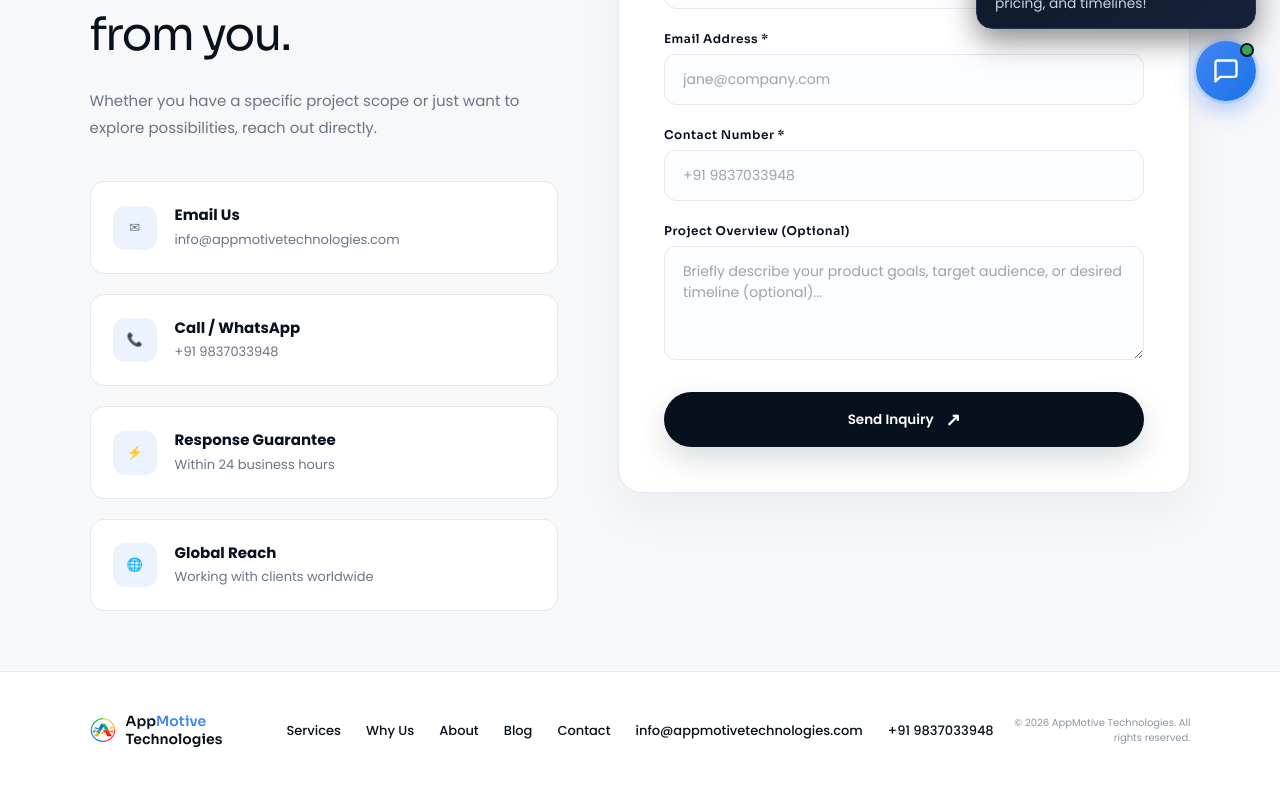
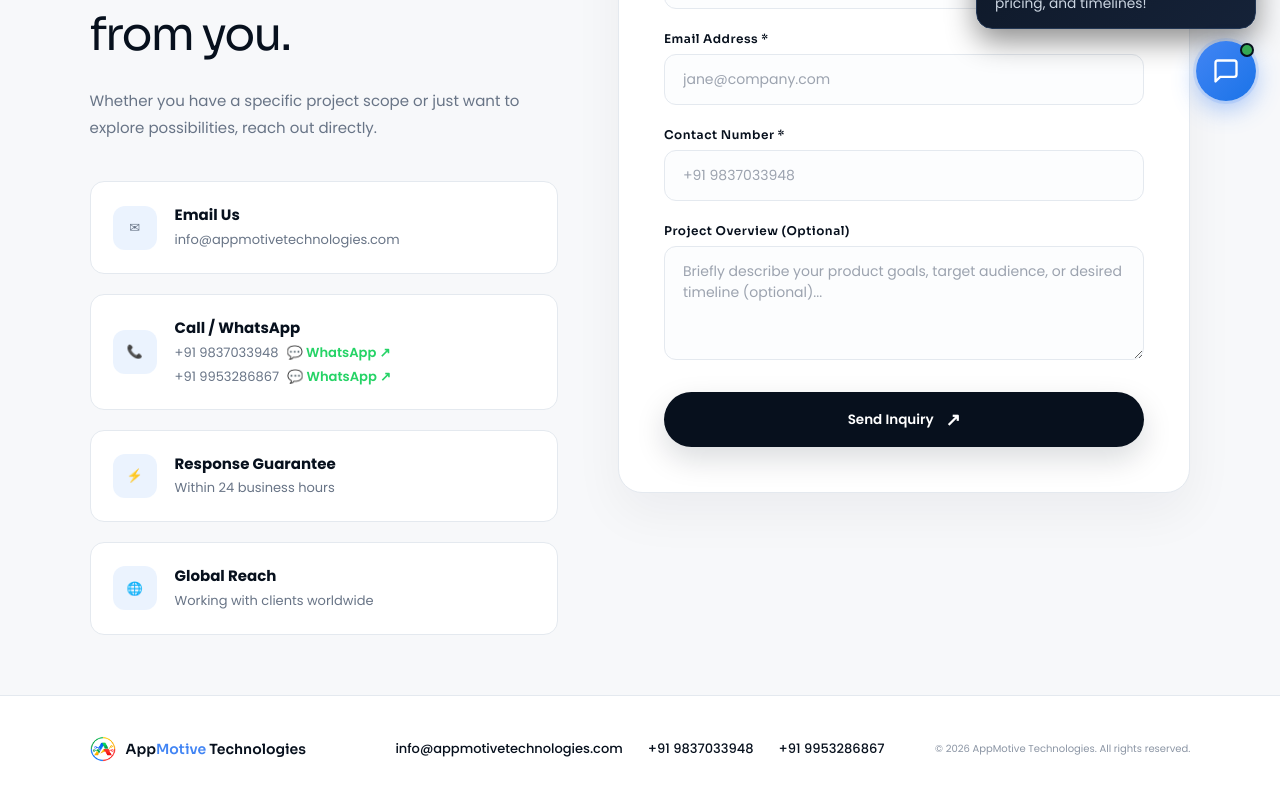
Before and after one commit to keshav740/app-motive, a Next.js app: page /contact in a window 1280 px wide. Shown: the part 675-1475 px from the top of the page. Built offline with nearby package versions, Linux system fonts and the light colour scheme.

Commit message:
new number update

```diff
--- a/app/api/chat/route.js
+++ b/app/api/chat/route.js
@@ -29,7 +29,7 @@ AppMotive Key Details:
   - Clients retain 100% intellectual property (IP) and source code ownership upon completion. Standard NDAs signed prior to kickoff.
 - Official Contact Info:
   - Email: info@appmotivetechnologies.com
-  - Phone: +91 9837033948
+  - Phone / WhatsApp: +91 9837033948, +91 9953286867
   - Official Website: https://www.appmotivetechnologies.com
 
 Guidelines:
@@ -162,7 +162,7 @@ export async function POST(request) {
 
     if (!success || !reply) {
       reply =
-        "Thank you for reaching out to AppMotive Technologies! We specialize in custom web development, mobile applications, cloud engineering, and AI automation. Would you like to share your project idea or schedule a free call with our senior architects at info@appmotivetechnologies.com or +91 9837033948?";
+        "Thank you for reaching out to AppMotive Technologies! We specialize in custom web development, mobile applications, cloud engineering, and AI automation. Would you like to share your project idea or schedule a free call with our senior architects at info@appmotivetechnologies.com or +91 9837033948 / +91 9953286867?";
     }
 
     return NextResponse.json({
--- a/app/components/Chatbot.js
+++ b/app/components/Chatbot.js
@@ -78,7 +78,7 @@ export default function Chatbot() {
             role: 'assistant',
             content:
               data.reply ||
-              "I'm here to assist! Reach our engineering team at info@appmotivetechnologies.com or +91 9837033948.",
+              "I'm here to assist! Reach our engineering team at info@appmotivetechnologies.com or call/WhatsApp +91 9837033948 / +91 9953286867.",
           },
         ]);
       }
@@ -88,7 +88,7 @@ export default function Chatbot() {
         {
           role: 'assistant',
           content:
-            "I'm experiencing a brief network hiccup, but our senior engineers are ready to help! You can reach us directly at info@appmotivetechnologies.com or call +91 9837033948.",
+            "I'm experiencing a brief network hiccup, but our senior engineers are ready to help! You can reach us directly at info@appmotivetechnologies.com or call/WhatsApp +91 9837033948 / +91 9953286867.",
         },
       ]);
     } finally {
@@ -418,7 +418,7 @@ export default function Chatbot() {
           {/* WhatsApp Direct Option */}
           <div
             style={{
-              padding: '6px 16px',
+              padding: '6px 14px',
               background: '#0a1424',
               borderTop: '1px solid #182436',
               display: 'flex',
@@ -426,24 +426,46 @@ export default function Chatbot() {
               justifyContent: 'space-between',
               fontSize: '0.74rem',
               color: '#8fa0b5',
+              flexWrap: 'wrap',
+              gap: '6px',
             }}
           >
             <span>Need human engineer?</span>
+            <div style={{ display: 'flex', alignItems: 'center', gap: '8px', flexWrap: 'wrap' }}>
               <a
                 href="https://wa.me/919837033948?text=Hello%20AppMotive%20Technologies%2C%20I%20am%20interested%20in%20discussing%20a%20project."
                 target="_blank"
                 rel="noopener noreferrer"
+                title="Chat on WhatsApp (+91 9837033948)"
                 style={{
                   color: '#25D366',
                   textDecoration: 'none',
                   fontWeight: 600,
-                display: 'flex',
+                  display: 'inline-flex',
                   alignItems: 'center',
-                gap: '4px',
+                  gap: '3px',
                 }}
               >
-              <span>💬</span> WhatsApp Direct ↗
+                <span>💬</span> WhatsApp 1 ↗
               </a>
+              <span style={{ color: '#334155' }}>|</span>
+              <a
+                href="https://wa.me/919953286867?text=Hello%20AppMotive%20Technologies%2C%20I%20am%20interested%20in%20discussing%20a%20project."
+                target="_blank"
+                rel="noopener noreferrer"
+                title="Chat on WhatsApp (+91 9953286867)"
+                style={{
+                  color: '#25D366',
+                  textDecoration: 'none',
+                  fontWeight: 600,
+                  display: 'inline-flex',
+                  alignItems: 'center',
+                  gap: '3px',
+                }}
+              >
+                <span>💬</span> WhatsApp 2 ↗
+              </a>
+            </div>
           </div>
 
           {/* Input Form */}
--- a/app/components/Footer.js
+++ b/app/components/Footer.js
@@ -1,5 +1,3 @@
-import Link from 'next/link';
-
 export default function Footer() {
   return (
     <footer>
@@ -8,13 +6,9 @@ export default function Footer() {
         <span>App<span style={{ color: 'var(--blue)' }}>Motive</span> Technologies</span>
       </div>
       <div className="footer-links">
-        <Link href="/services">Services</Link>
-        <Link href="/why-us">Why Us</Link>
-        <Link href="/about">About</Link>
-        <Link href="/blog">Blog</Link>
-        <Link href="/contact">Contact</Link>
         <a href="mailto:info@appmotivetechnologies.com">info@appmotivetechnologies.com</a>
         <a href="tel:+919837033948">+91 9837033948</a>
+        <a href="tel:+919953286867">+91 9953286867</a>
       </div>
       <div className="copyright">© 2026 AppMotive Technologies. All rights reserved.</div>
     </footer>
--- a/app/contact/ContactClient.js
+++ b/app/contact/ContactClient.js
@@ -153,7 +153,30 @@ export default function ContactClient() {
                 <span className="card-icon">📞</span>
                 <div>
                   <strong>Call / WhatsApp</strong>
-                  <a href="tel:+919837033948">+91 9837033948</a>
+                  <div style={{ display: 'flex', flexDirection: 'column', gap: '4px', marginTop: '4px' }}>
+                    <div style={{ display: 'flex', alignItems: 'center', gap: '8px', flexWrap: 'wrap' }}>
+                      <a href="tel:+919837033948">+91 9837033948</a>
+                      <a
+                        href="https://wa.me/919837033948?text=Hello%20AppMotive%20Technologies%2C%20I%20am%20interested%20in%20discussing%20a%20project."
+                        target="_blank"
+                        rel="noopener noreferrer"
+                        style={{ color: '#25D366', fontSize: '0.82rem', fontWeight: 600, textDecoration: 'none' }}
+                      >
+                        💬 WhatsApp ↗
+                      </a>
+                    </div>
+                    <div style={{ display: 'flex', alignItems: 'center', gap: '8px', flexWrap: 'wrap' }}>
+                      <a href="tel:+919953286867">+91 9953286867</a>
+                      <a
+                        href="https://wa.me/919953286867?text=Hello%20AppMotive%20Technologies%2C%20I%20am%20interested%20in%20discussing%20a%20project."
+                        target="_blank"
+                        rel="noopener noreferrer"
+                        style={{ color: '#25D366', fontSize: '0.82rem', fontWeight: 600, textDecoration: 'none' }}
+                      >
+                        💬 WhatsApp ↗
+                      </a>
+                    </div>
+                  </div>
                 </div>
               </div>
 
--- a/app/contact/page.js
+++ b/app/contact/page.js
@@ -43,7 +43,7 @@ const jsonLdContact = {
     '@type': 'Organization',
     name: 'AppMotive Technologies',
     email: 'info@appmotivetechnologies.com',
-    telephone: '+91-9837033948',
+    telephone: ['+91-9837033948', '+91-9953286867'],
     url: 'https://www.appmotivetechnologies.com',
   },
 };
--- a/app/landing/LandingClient.js
+++ b/app/landing/LandingClient.js
@@ -593,9 +593,32 @@ export default function LandingClient() {
                 <a href="mailto:info@appmotivetechnologies.com" style={{ display: 'inline-flex', alignItems: 'center', gap: '8px', color: '#07101d', fontSize: '0.86rem', textDecoration: 'none', fontWeight: 600 }}>
                   <span style={{ color: '#4285F4' }}>✉</span> info@appmotivetechnologies.com
                 </a>
-                <a href="tel:+919837033948" style={{ display: 'inline-flex', alignItems: 'center', gap: '8px', color: '#07101d', fontSize: '0.86rem', textDecoration: 'none', fontWeight: 600 }}>
-                  <span style={{ color: '#34A853' }}>📞</span> +91 9837033948 (Call / WhatsApp)
-                </a>
+                <div style={{ display: 'flex', alignItems: 'center', gap: '8px', flexWrap: 'wrap' }}>
+                  <a href="tel:+919837033948" style={{ display: 'inline-flex', alignItems: 'center', gap: '8px', color: '#07101d', fontSize: '0.86rem', textDecoration: 'none', fontWeight: 600 }}>
+                    <span style={{ color: '#34A853' }}>📞</span> +91 9837033948
+                  </a>
+                  <a
+                    href="https://wa.me/919837033948?text=Hello%20AppMotive%20Technologies%2C%20I%20am%20interested%20in%20discussing%20a%20project."
+                    target="_blank"
+                    rel="noopener noreferrer"
+                    style={{ color: '#25D366', fontSize: '0.82rem', fontWeight: 600, textDecoration: 'none' }}
+                  >
+                    (WhatsApp ↗)
+                  </a>
+                </div>
+                <div style={{ display: 'flex', alignItems: 'center', gap: '8px', flexWrap: 'wrap' }}>
+                  <a href="tel:+919953286867" style={{ display: 'inline-flex', alignItems: 'center', gap: '8px', color: '#07101d', fontSize: '0.86rem', textDecoration: 'none', fontWeight: 600 }}>
+                    <span style={{ color: '#34A853' }}>📞</span> +91 9953286867
+                  </a>
+                  <a
+                    href="https://wa.me/919953286867?text=Hello%20AppMotive%20Technologies%2C%20I%20am%20interested%20in%20discussing%20a%20project."
+                    target="_blank"
+                    rel="noopener noreferrer"
+                    style={{ color: '#25D366', fontSize: '0.82rem', fontWeight: 600, textDecoration: 'none' }}
+                  >
+                    (WhatsApp ↗)
+                  </a>
+                </div>
               </div>
             </div>
           </div>
--- a/app/layout.js
+++ b/app/layout.js
@@ -85,13 +85,22 @@ const jsonLdOrganization = {
   logo: 'https://www.appmotivetechnologies.com/web-logo.png',
   description:
     'AppMotive Technologies is a digital product engineering agency specializing in Web Development, Mobile Apps, AI & Automation, and Cloud Infrastructure.',
-  contactPoint: {
+  contactPoint: [
+    {
       '@type': 'ContactPoint',
       email: 'info@appmotivetechnologies.com',
       telephone: '+91-9837033948',
       contactType: 'customer service',
       availableLanguage: ['English', 'Hindi'],
     },
+    {
+      '@type': 'ContactPoint',
+      email: 'info@appmotivetechnologies.com',
+      telephone: '+91-9953286867',
+      contactType: 'customer service',
+      availableLanguage: ['English', 'Hindi'],
+    },
+  ],
   sameAs: [
     'https://twitter.com',
     'https://linkedin.com',
```
Also changed, not shown: 1 other file (tests, documents, lock files or other folders). Lines whose indentation alone changed are shown as unchanged.
